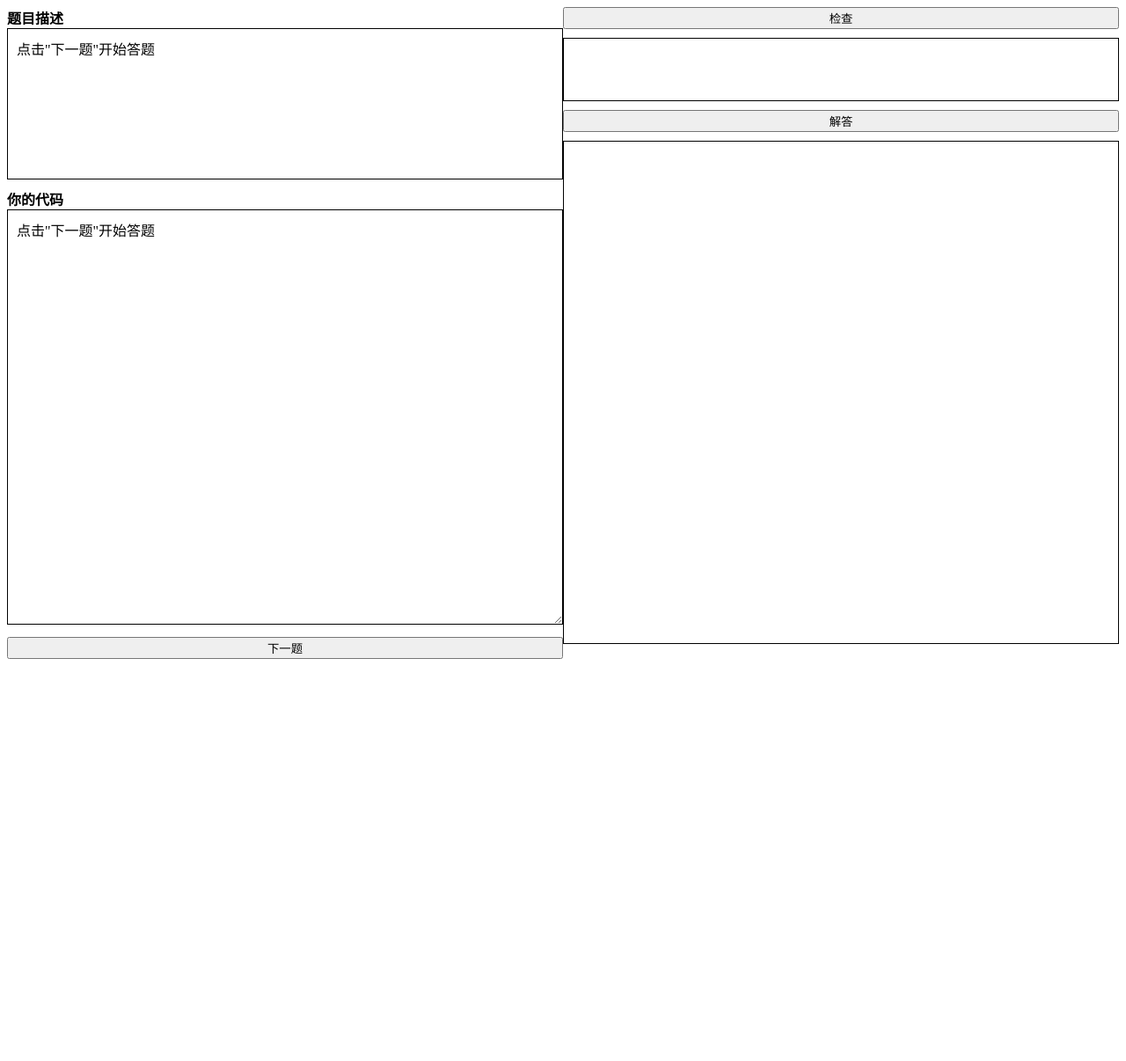
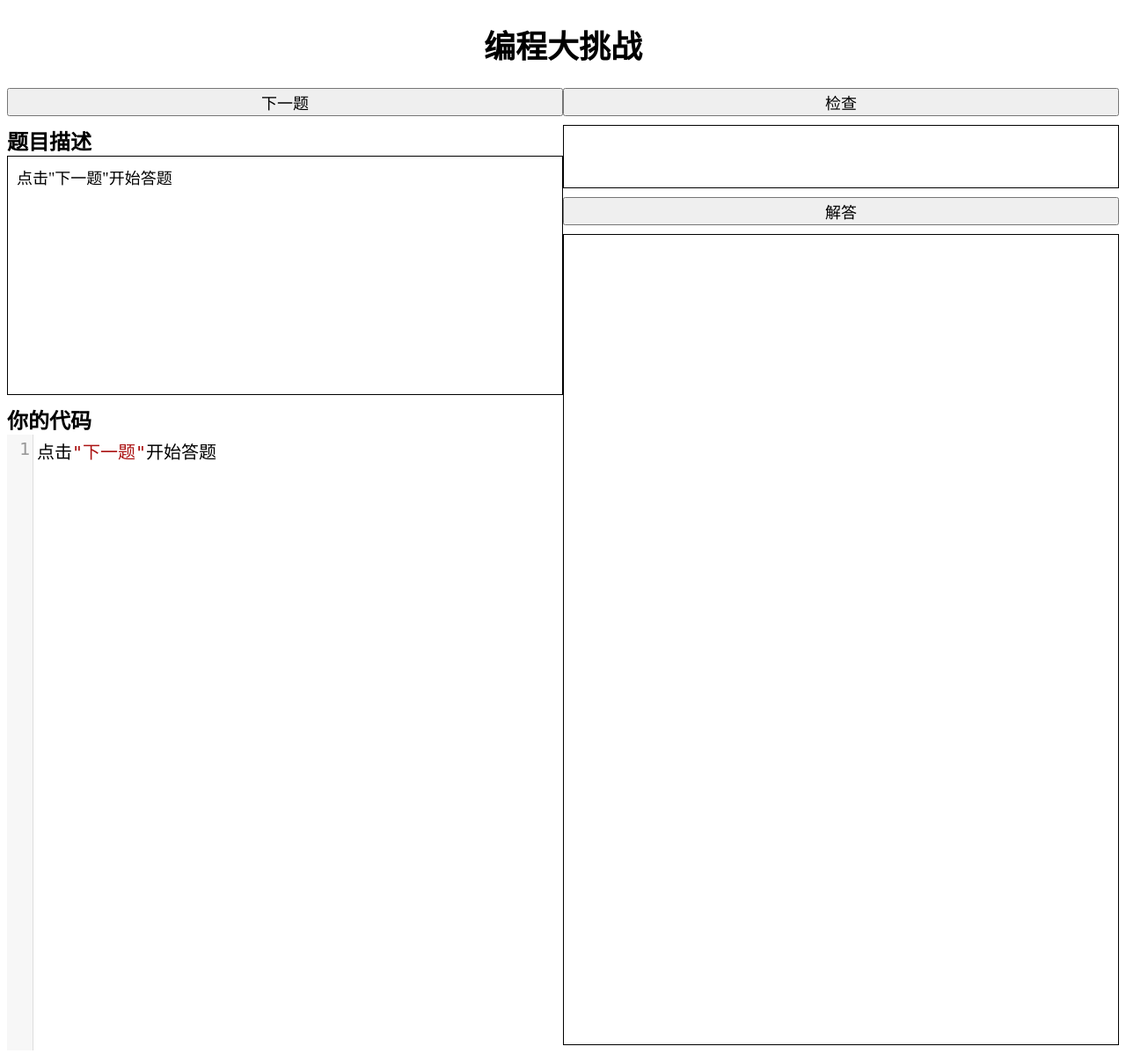
Before and after one commit to JJYRJJ/PyTeacher, a Flask app: page / in a window 1280 px wide. Shown: the whole page at 88% size. Before the commit the page ends 749 px from the top, so only its background shows below. Run offline with Flask 3, Linux system fonts and the light colour scheme.

Commit message:
update ux

```diff
--- a/config.json
+++ b/config.json
@@ -1,7 +1,7 @@
 {
-  "api_key": "<Azure OpenAI API Key>",
-  "endpoint": "<Azure OpenAI EndPoint>",
-  "model": "<Deployment Name>",
+  "api_key": "a9f55444fa2841079c5ddb66aa969270",
+  "endpoint": "https://testjerrynay.openai.azure.com/",
+  "model": "gpt4o",
   "api_version": "2024-02-01",
   "temperature": 0.5,
   "max_retry": 3,
--- a/templates/testindex.html
+++ b/templates/testindex.html
@@ -3,8 +3,20 @@
 <head>
     <meta charset="UTF-8">
     <title>编程挑战</title>
+    <link rel="stylesheet" href="https://cdnjs.cloudflare.com/ajax/libs/codemirror/5.65.5/codemirror.min.css">
     <script src="https://code.jquery.com/jquery-3.6.0.min.js"></script>
+    <script src="https://cdnjs.cloudflare.com/ajax/libs/codemirror/5.65.5/codemirror.min.js"></script>
+    <script src="https://cdnjs.cloudflare.com/ajax/libs/codemirror/5.65.5/mode/python/python.min.js"></script>
     <style>
+        body {
+            font-size: 18px;
+        }
+        button {
+            font-size: 18px;
+        }
+        strong {
+            font-size: 24px;
+        }
         #left, #right {
             float: left;
             width: 50%;
@@ -16,7 +28,7 @@
             width: calc(100% - 22px); /* Adjust width to account for padding and border */
         }
         #problem_description_display {
-            height: 150px; /* Keep the original height for the problem description display */
+            height: 250px; /* Keep the original height for the problem description display */
         }
         #user_code_display {
             height: 450px; /* Increase the height for the user code display */
@@ -25,14 +37,12 @@
             height: 50px; /* Decrease the height for the result display */
         }
         #answer_display {
-            height: 550px; /* Increase the height for the answer display */
+            height: 900px; /* Increase the height for the answer display */
             white-space: pre-wrap; /* Ensure that line breaks are respected */
         }
-        textarea {
-            width: calc(100% - 22px);
-            margin-bottom: 10px;
-            font-family: 'Times New Roman', Times, serif;
-            font-size: 16px;
+        .CodeMirror {
+            height: 700px;
+            font-size: 20px;
         }
         button {
             width: 100%;
@@ -48,12 +58,20 @@
 </head>
 <body>
     <div class="clearfix">
+        <h1 style="text-align: center;">编程大挑战</h1>
         <div id="left">
+            <button id="next">下一题</button>
             <div><strong>题目描述</strong></div>
             <div id="problem_description_display">点击"下一题"开始答题</div>
             <div><strong>你的代码</strong></div>
             <textarea id="user_code_display" >点击"下一题"开始答题</textarea> <!-- 可编辑的文本框 -->
-            <button id="next">下一题</button>
+            <script>
+                var editor = CodeMirror.fromTextArea(document.getElementById("user_code_display"), {
+                    mode: "python",
+                    lineNumbers: true,
+                    theme: "default"
+                });
+            </script>
         </div>
         <div id="right">
             <button id="check">检查</button>
@@ -68,20 +86,20 @@
             $('#next').click(function(){
                 $.post('/next_question', function(data){
                     $('#problem_description_display').text(data.problem_description);
-                    $('#user_code_display').val(data.user_code); // 更新为.val()以反映文本框的内容
+                    editor.setValue(data.user_code);
                     $('#result_display').text('');
                     $('#answer_display').text('');
                 });
             });
 
             $('#check').click(function(){
-                $.post('/check_answer', { 'answer': $('#user_code_display').val() }, function(data){ // 更新为#user_code_display
+                $.post('/check_answer', { 'answer': editor.getValue() }, function(data){ // 更新为#user_code_display
                     $('#result_display').text(data.is_correct ? '正确' : '错误');
                 });
             });
 
             $('#answer').click(function(){
-                $.post('/get_answer', { 'answer': $('#user_code_display').val() }, function(data){
+                $.post('/get_answer', { 'answer': editor.getValue() }, function(data){
                     $('#answer_display').text(data.answer_analysis);
                 });
             });
```
Also changed, not shown: teacher.py (+6 -1 lines).
